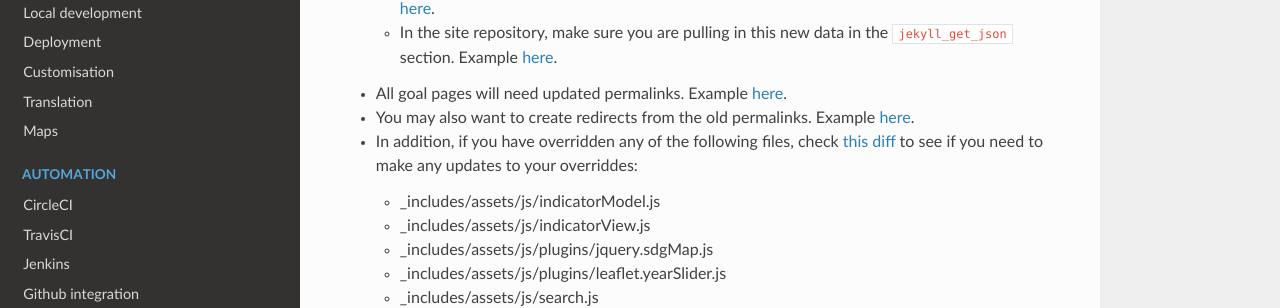
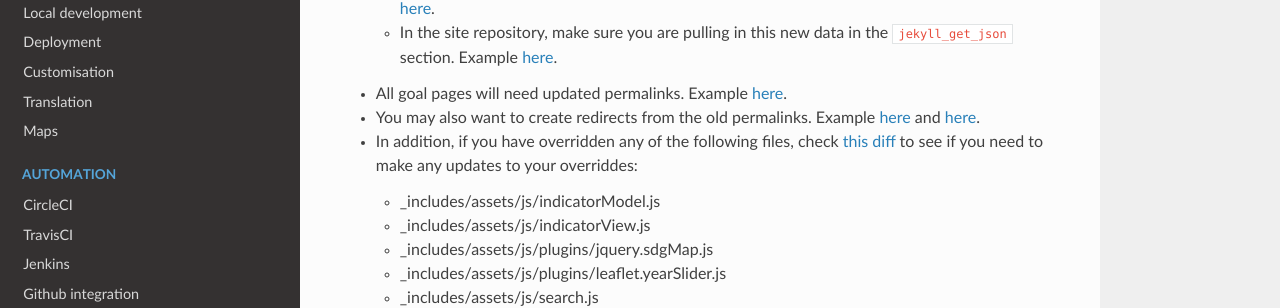
Before and after one commit to open-sdg/open-sdg, an MkDocs documentation site: the page built from docs/changelog.md, in a window 1280 px wide and 900 px high, scrolled down 569 px. Shown: the part 150-458 px from the top of the window. Built offline with MkDocs 1.6.1, drawn with Linux system fonts in a browser that asks for light colours; nearby versions of some CDN libraries; old or Windows-style settings are respelled for this version of MkDocs.

Commit message:
Link tweaks for release.

```diff
--- a/docs/changelog.md
+++ b/docs/changelog.md
@@ -19,11 +19,11 @@
 Breaking changes:
 
 * The reporting status page has been refactored, and the following changes will be needed:
-    * In the data repository, make sure the order of the `reporting_status` options in your `_prose.yml` file matches the order you would like them to appear on the page. Example [here](https://github.com/armstat/sdg-data-armenia/pull/17/commits/6b62e7c5ecb17a11444638c885bcffdfd672e232).
-    * In the data repository, make sure you are using at least version 0.3.0 of SDG Build. Example [here](https://github.com/armstat/sdg-data-armenia/pull/17/commits/4fbb754642ef0993d82cc94310fccf310f38bb83).
-    * In the site repository, make sure you are pulling in this new data in the `jekyll_get_json` section. Example [here](https://github.com/armstat/sdg-site-armenia/commit/d68abf39e6aace53827db6995e850e5a4d3e4385).
-* All goal pages will need updated permalinks. Example [here](https://github.com/brockfanning/sdg-indicators/commit/648c1a9ae037ea22ed65bcf4158f7d1612934d2b).
-* You may also want to create redirects from the old permalinks. Example [here](https://github.com/brockfanning/sdg-indicators/commit/e0093955cdafef93e31847cba61837881ada3e04).
+    * In the data repository, make sure the order of the `reporting_status` options in your `_prose.yml` file matches the order you would like them to appear on the page. Example [here](https://github.com/open-sdg/open-sdg-data-starter/commit/3f22d5529c1b3084c3b06665a5e2920cff0aff17).
+    * In the data repository, make sure you are using at least version 0.3.0 of SDG Build. Example [here](https://github.com/open-sdg/open-sdg-data-starter/commit/55d91b5952b3cd6ca6d1ddc4601354e8acc4c22b).
+    * In the site repository, make sure you are pulling in this new data in the `jekyll_get_json` section. Example [here](https://github.com/open-sdg/open-sdg-site-starter/commit/7986def8a1b82f8754f22a69154560ac33374dd3).
+* All goal pages will need updated permalinks. Example [here](https://github.com/open-sdg/open-sdg-site-starter/commit/f421fa542687dfba2fcf93c209a8bdf9d4498c0a).
+* You may also want to create redirects from the old permalinks. Example [here](https://github.com/GSA/sdg-indicators-usa/commit/648c1a9ae037ea22ed65bcf4158f7d1612934d2b) and [here](https://github.com/brockfanning/sdg-indicators/commit/e0093955cdafef93e31847cba61837881ada3e04).
 * In addition, if you have overridden any of the following files, check [this diff](https://github.com/open-sdg/open-sdg/compare/0.4.0...0.5.0) to see if you need to make any updates to your overriddes:
     * _includes/assets/js/indicatorModel.js
     * _includes/assets/js/indicatorView.js
```
